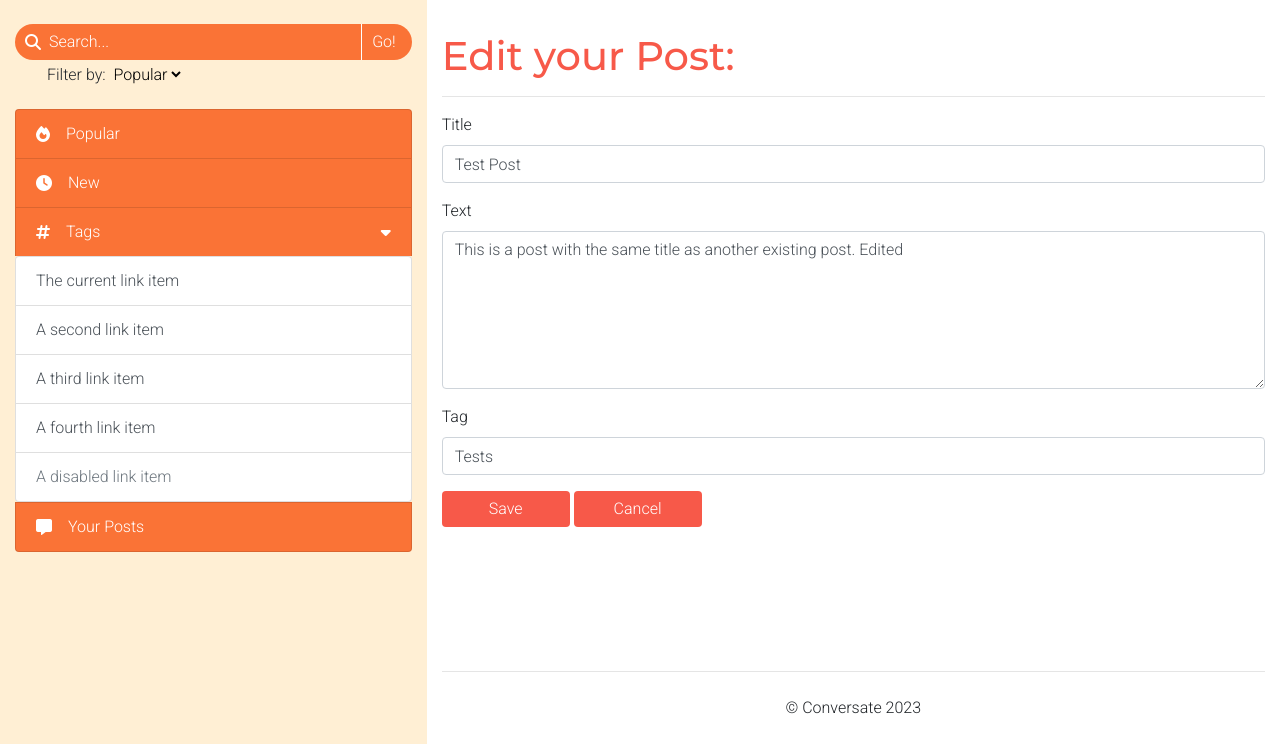
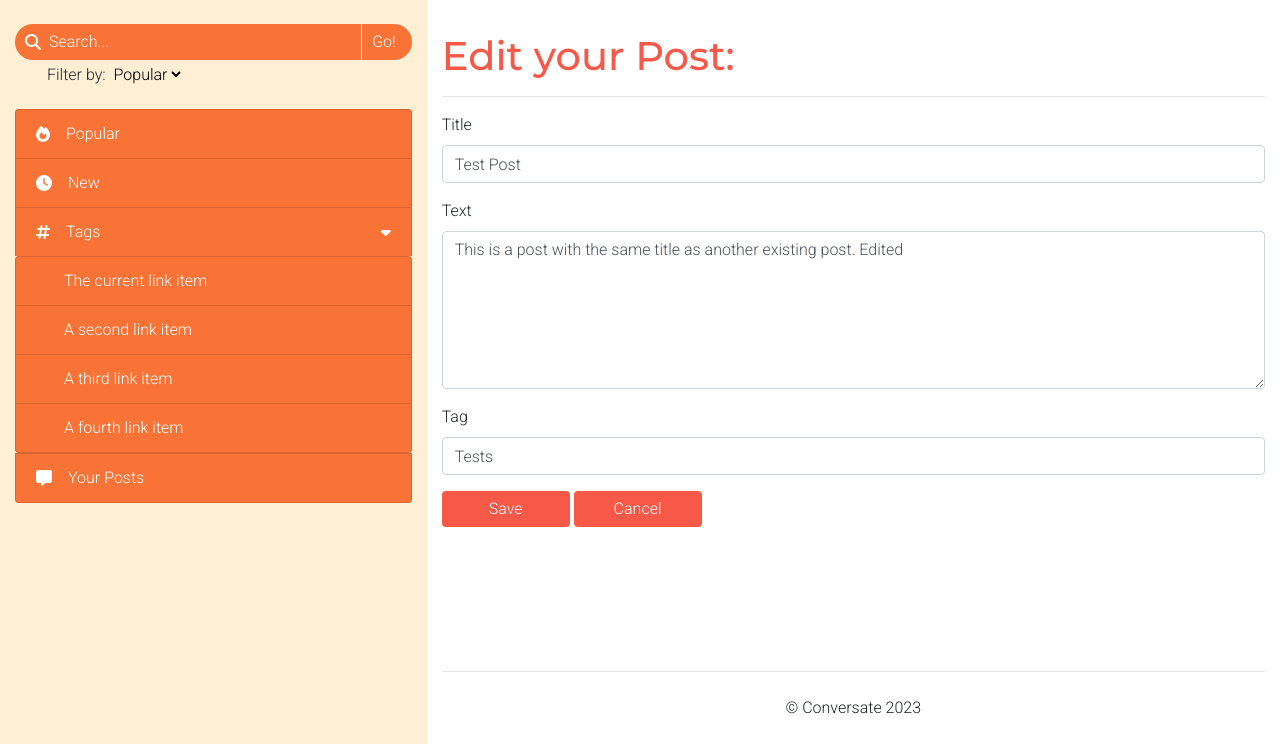
Before and after one commit to ShaneByrne0963/conversate-dot-com, a Django app: a page that uses templates/base.html in a window 1280 px wide, after a click on "Tags". Shown: the part 56-800 px from the top of the page. Run offline with Django 3.2, Linux system fonts and the light colour scheme; a user stored in the database is signed in; data comes from the database, SQL or seed files in the repository; both versions use the stored data as it was after the commit; some libraries are stand-ins or nearby versions.

Commit message:
Fix focused side nav links being white in colour

```diff
--- a/static/css/style.css
+++ b/static/css/style.css
@@ -111,22 +111,28 @@ a:hover {
 
 /* ------------------------------------------------------Side Navigation------------------------------------------------------ */
 
-.side-nav>a {
-    display: grid;
-    grid-template-columns: auto 1fr auto;
-    grid-template-rows: 1fr;
+.list-group-item-action,
+.list-group-item-action:focus {
     color: white;
     background-color: #FA7336;
 }
 
-.side-nav>a:hover,
-.side-nav>a.active:hover {
+/* Adds space for icons in the side nav */
+.side-nav>.list-group-item-action,
+.side-nav>.list-group-item-action:focus {
+    display: grid;
+    grid-template-columns: auto 1fr auto;
+    grid-template-rows: 1fr;
+}
+
+.list-group-item-action:hover,
+.list-group-item-action:hover {
     background-color: #f75949;
     color: white;
     font-weight: bold;
 }
 
-.side-nav>a.active {
+.list-group-item-action.active {
     background-color: #FA9C52;
     border-color: rgba(0, 0, 0, 0.25);
 }
--- a/templates/base.html
+++ b/templates/base.html
@@ -102,13 +102,12 @@
                         </a>
                         <!-- Collapsible side nav tags -->
                         <div id="side-nav-tags" class="list-group collapse">
-                            <a href="#" class="list-group-item list-group-item-action" aria-current="true">
+                            <a href="#" class="list-group-item list-group-item-action pl-5" aria-current="true">
                                 The current link item
                             </a>
-                            <a href="#" class="list-group-item list-group-item-action">A second link item</a>
-                            <a href="#" class="list-group-item list-group-item-action">A third link item</a>
-                            <a href="#" class="list-group-item list-group-item-action">A fourth link item</a>
-                            <a class="list-group-item list-group-item-action disabled">A disabled link item</a>
+                            <a href="#" class="list-group-item list-group-item-action pl-5">A second link item</a>
+                            <a href="#" class="list-group-item list-group-item-action pl-5">A third link item</a>
+                            <a href="#" class="list-group-item list-group-item-action pl-5">A fourth link item</a>
                         </div>
                         <!-- /.collapsible -->
                         <a class="list-group-item list-group-item-action clickable">
```
Also changed, not shown: db.sqlite3.
